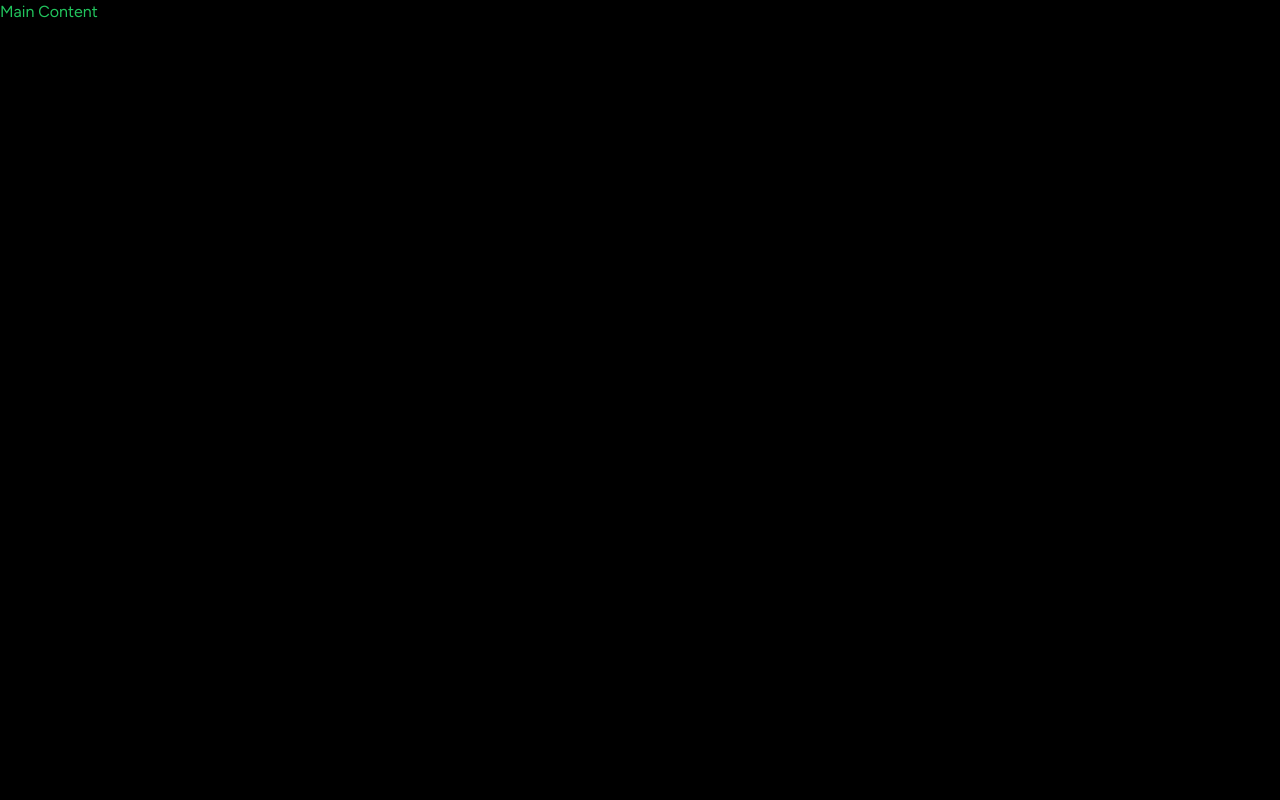
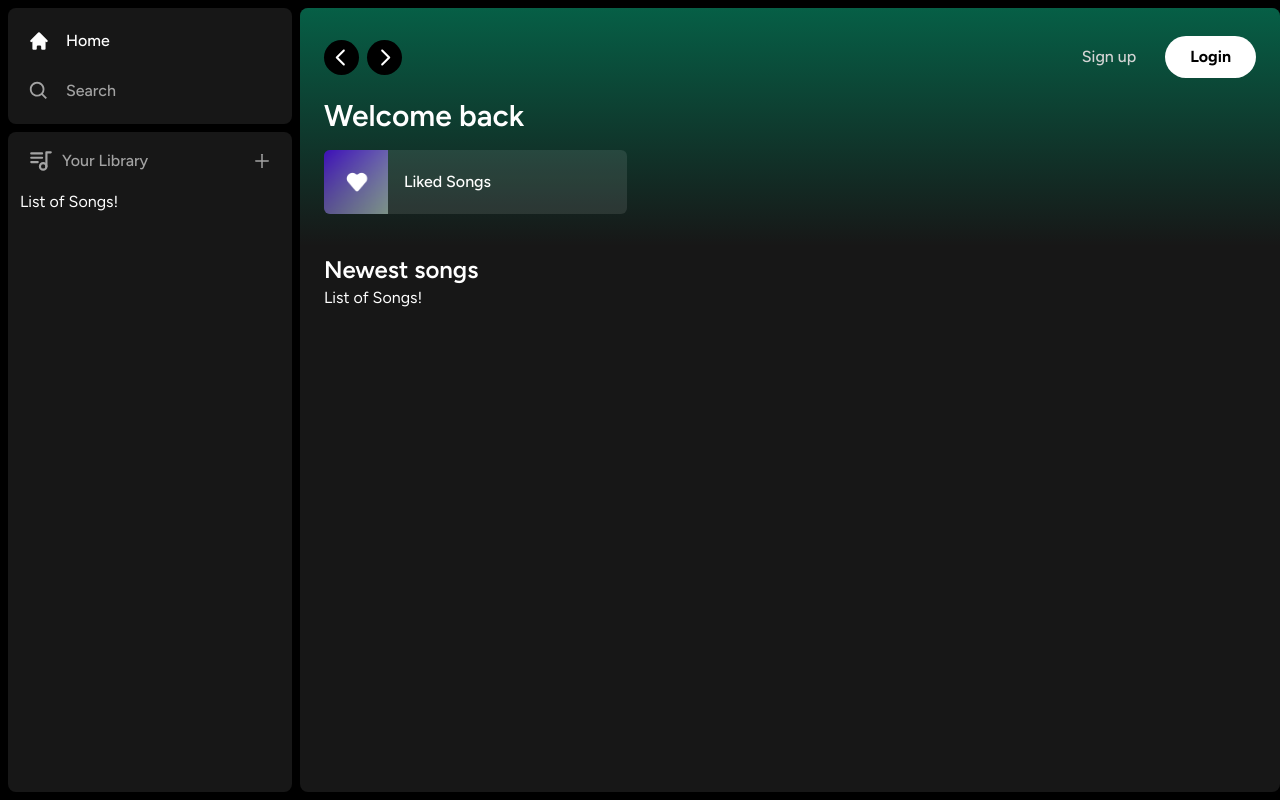
Before and after one commit to cesarnml/spotify-clone-next13, a Next.js app: page / in a window 1280 px wide. Built offline with nearby package versions, Linux system fonts and the light colour scheme.

Commit message:
feat(ui): 💄 implement app layout

```diff
--- a/app/(site)/page.tsx
+++ b/app/(site)/page.tsx
@@ -1,3 +1,23 @@
+import { Header } from '@/components/Header'
+import { ListItem } from '@/components/ListItem'
+
 export default function Home() {
-  return <div className='text-green-500'>Main Content</div>
+  return (
+    <div className='bg-neutral-900 rounded-lg h-full w-full overflow-hidden overflow-y-auto'>
+      <Header>
+        <div className='mb-2'>
+          <h1 className='text-white text-3xl font-semibold'>Welcome back</h1>
+          <div className='grid grid-cols-1 sm:grid-cols-1 xl:grid-cols-3 2xl:grid-cols-4 gap-3 mt-4'>
+            <ListItem image='/images/liked.png' name='Liked Songs' href='liked' />
+          </div>
+        </div>
+      </Header>
+      <div className='mt-2 mb-7 px-6'>
+        <div className='flex justify-between items-center'>
+          <h1 className='text-white text-2xl font-semibold'>Newest songs</h1>
+        </div>
+        <div>List of Songs!</div>
+      </div>
+    </div>
+  )
 }
--- a/app/layout.tsx
+++ b/app/layout.tsx
@@ -1,3 +1,4 @@
+import { Sidebar } from '@/components/Sidebar'
 import './globals.css'
 import { Figtree } from 'next/font/google'
 
@@ -11,7 +12,9 @@
 export default function RootLayout({ children }: { children: React.ReactNode }) {
   return (
     <html lang='en'>
-      <body className={font.className}>{children}</body>
+      <body className={font.className}>
+        <Sidebar>{children}</Sidebar>
+      </body>
     </html>
   )
 }
--- /dev/null
+++ b/components/Box.tsx
@@ -0,0 +1,13 @@
+import { ReactNode } from 'react'
+import { twMerge } from 'tailwind-merge'
+
+type Props = {
+  children: ReactNode
+  className?: string
+}
+
+export const Box = ({ children, className }: Props) => {
+  return (
+    <div className={twMerge('bg-neutral-900 rounded-lg h-fit w-full', className)}>{children}</div>
+  )
+}
--- /dev/null
+++ b/components/Button.tsx
@@ -0,0 +1,27 @@
+'use client'
+
+import { ButtonHTMLAttributes, forwardRef } from 'react'
+import { twMerge } from 'tailwind-merge'
+
+type Props = ButtonHTMLAttributes<HTMLButtonElement>
+
+export const Button = forwardRef<HTMLButtonElement, Props>(
+  ({ className, children, disabled, type = 'button', ...props }, ref) => {
+    return (
+      <button
+        type={type}
+        className={twMerge(
+          'w-full rounded-full bg-green-500 border border-transparent px-3 py-3 disabled:cursor-not-allowed disabled:opacity-50 text-black font-bold hover:opacity-75 transition',
+          className,
+        )}
+        disabled={disabled}
+        ref={ref}
+        {...props}
+      >
+        {children}
+      </button>
+    )
+  },
+)
+
+Button.displayName = 'Button'
--- /dev/null
+++ b/components/Header.tsx
@@ -0,0 +1,54 @@
+'use client'
+
+import { useRouter } from 'next/navigation'
+import { ReactNode } from 'react'
+import { twMerge } from 'tailwind-merge'
+import { RxCaretLeft, RxCaretRight } from 'react-icons/rx'
+import { HiHome } from 'react-icons/hi'
+import { BiSearch } from 'react-icons/bi'
+import { Button } from './Button'
+
+type Props = {
+  children: ReactNode
+  className?: string
+}
+
+export const Header = ({ children, className }: Props) => {
+  const router = useRouter()
+  const handleLogout = () => {
+    // Handle logout in the future
+  }
+  return (
+    <div className={twMerge('h-fit bg-gradient-to-b from-emerald-800 p-6', className)}>
+      <div className='w-full mb-4 flex items-center justify-between'>
+        <div className='hidden md:flex gap-x-2 items-center'>
+          <button className='rounded-full bg-black flex items-center justify-center hover:opacity-75 transition'>
+            <RxCaretLeft className='text-white' size={35} onClick={() => router.back()} />
+          </button>
+          <button className='rounded-full bg-black flex items-center justify-center hover:opacity-75 transition'>
+            <RxCaretRight className='text-white' size={35} onClick={() => router.forward()} />
+          </button>
+        </div>
+        <div className='flex md:hidden gap-x-2 items-center'>
+          <button className='rounded-full p-2 bg-white flex items-center justify-center hover:opacity-75 transition'>
+            <HiHome className='text-black' size={20} />
+          </button>
+          <button className='rounded-full p-2 bg-white flex items-center justify-center hover:opacity-75 transition'>
+            <BiSearch className='text-black' size={20} />
+          </button>
+        </div>
+        <div className='flex justify-between items-center gap-x-4'>
+          <>
+            <div>
+              <Button className='bg-transparent text-neutral-300 font-medium'>Sign up</Button>
+            </div>
+            <div>
+              <Button className='bg-white px-6 py-2'>Login</Button>
+            </div>
+          </>
+        </div>
+      </div>
+      {children}
+    </div>
+  )
+}
--- /dev/null
+++ b/components/Library.tsx
@@ -0,0 +1,28 @@
+'use client'
+
+import { TbPlaylist } from 'react-icons/tb'
+import { AiOutlinePlus } from 'react-icons/ai'
+
+type Props = {}
+
+export const Library = ({}: Props) => {
+  const onClick = () => {
+    // Handle upload later
+  }
+  return (
+    <div className='flex flex-col'>
+      <div className='flex items-center justify-between px-5 pt-4'>
+        <div className='inline-flex items-center gap-x-2'>
+          <TbPlaylist className='text-neutral-400' size={26} />
+          <p className='text-neutral-400 font-medium text-base'>Your Library</p>
+        </div>
+        <AiOutlinePlus
+          onClick={onClick}
+          size={20}
+          className='text-neutral-400 cursor-pointer hover:text-white transition'
+        />
+      </div>
+      <div className='flex flex-col gap-y-2 mt-4 px-3'>List of Songs!</div>
+    </div>
+  )
+}
--- /dev/null
+++ b/components/ListItem.tsx
@@ -0,0 +1,35 @@
+'use client'
+
+import Image from 'next/image'
+import { useRouter } from 'next/navigation'
+import { FaPlay } from 'react-icons/fa'
+
+type Props = {
+  image: string
+  name: string
+  href: string
+}
+
+export const ListItem = ({ image, name, href }: Props) => {
+  const router = useRouter()
+
+  const onClick = () => {
+    // Add authentication before push
+    router.push(href)
+  }
+
+  return (
+    <button
+      className='relative group flex items-center rounded-md overflow-hidden gap-x-4 bg-neutral-100/10 hover:bg-neutral-100/20 transition pr-4'
+      onClick={onClick}
+    >
+      <div className='relative min-h-[64px] min-w-[64px]'>
+        <Image className='object-cover' src={image} fill alt='like heart' />
+      </div>
+      <p className='font-medium truncate py-5'>{name}</p>
+      <div className='absolute transition opacity-0 rounded-full flex items-center justify-center bg-green-500 p-4 drop-shadow-md right-5 group-hover:opacity-100 hover:scale-110'>
+        <FaPlay className='text-black' />
+      </div>
+    </button>
+  )
+}
--- /dev/null
+++ b/components/Sidebar.tsx
@@ -0,0 +1,52 @@
+'use client'
+
+import { usePathname } from 'next/navigation'
+import { ReactNode, useMemo } from 'react'
+import { HiHome } from 'react-icons/hi'
+import { BiSearch } from 'react-icons/bi'
+import { Box } from './Box'
+import { SidebarItem } from './SidebarItem'
+import { Library } from './Library'
+
+interface Props {
+  children: ReactNode
+}
+
+export const Sidebar = ({ children }: Props) => {
+  const pathname = usePathname()
+
+  const routes = useMemo(
+    () => [
+      {
+        icon: HiHome,
+        label: 'Home',
+        active: pathname !== '/search',
+        href: '/',
+      },
+      {
+        icon: BiSearch,
+        label: 'Search',
+        active: pathname === '/search',
+        href: '/search  ',
+      },
+    ],
+    [pathname],
+  )
+  return (
+    <div className='flex h-full'>
+      <div className='hidden md:flex flex-col gap-y-2 bg-black h-full w-[300px] p-2'>
+        <Box>
+          <div className='flex flex-col gap-y-4 px-5 py-4'>
+            {routes.map((item) => (
+              <SidebarItem key={item.label} {...item} />
+            ))}
+          </div>
+        </Box>
+        <Box className='overflow-y-auto h-full'>
+          <Library />
+        </Box>
+      </div>
+      <main className='h-full flex-1 overflow-y-auto py-2'>{children}</main>
+    </div>
+  )
+}
--- /dev/null
+++ b/components/SidebarItem.tsx
@@ -0,0 +1,26 @@
+import Link from 'next/link'
+import { ReactNode } from 'react'
+import { IconType } from 'react-icons'
+import { twMerge } from 'tailwind-merge'
+
+type Props = {
+  icon: IconType
+  label: string
+  active?: boolean
+  href: string
+}
+
+export const SidebarItem = ({ icon: Icon, label, active, href }: Props) => {
+  return (
+    <Link
+      href={href}
+      className={twMerge(
+        'flex flex-row h-auto items-center w-full gap-x-4 text-md font-medium cursor-pointer hover:text-white transition text-neutral-400 py-1',
+        active && 'text-white',
+      )}
+    >
+      <Icon size={26} />
+      <p className='truncate w-full'>{label}</p>
+    </Link>
+  )
+}
--- a/package.json
+++ b/package.json
@@ -19,6 +19,8 @@
     "postcss": "8.4.24",
     "react": "18.2.0",
     "react-dom": "18.2.0",
+    "react-icons": "^4.9.0",
+    "tailwind-merge": "^1.12.0",
     "tailwindcss": "3.3.2",
     "typescript": "5.0.4"
   }
```
Also changed, not shown: public/images/liked.png (added), 1 other file (tests, documents, lock files or other folders).
